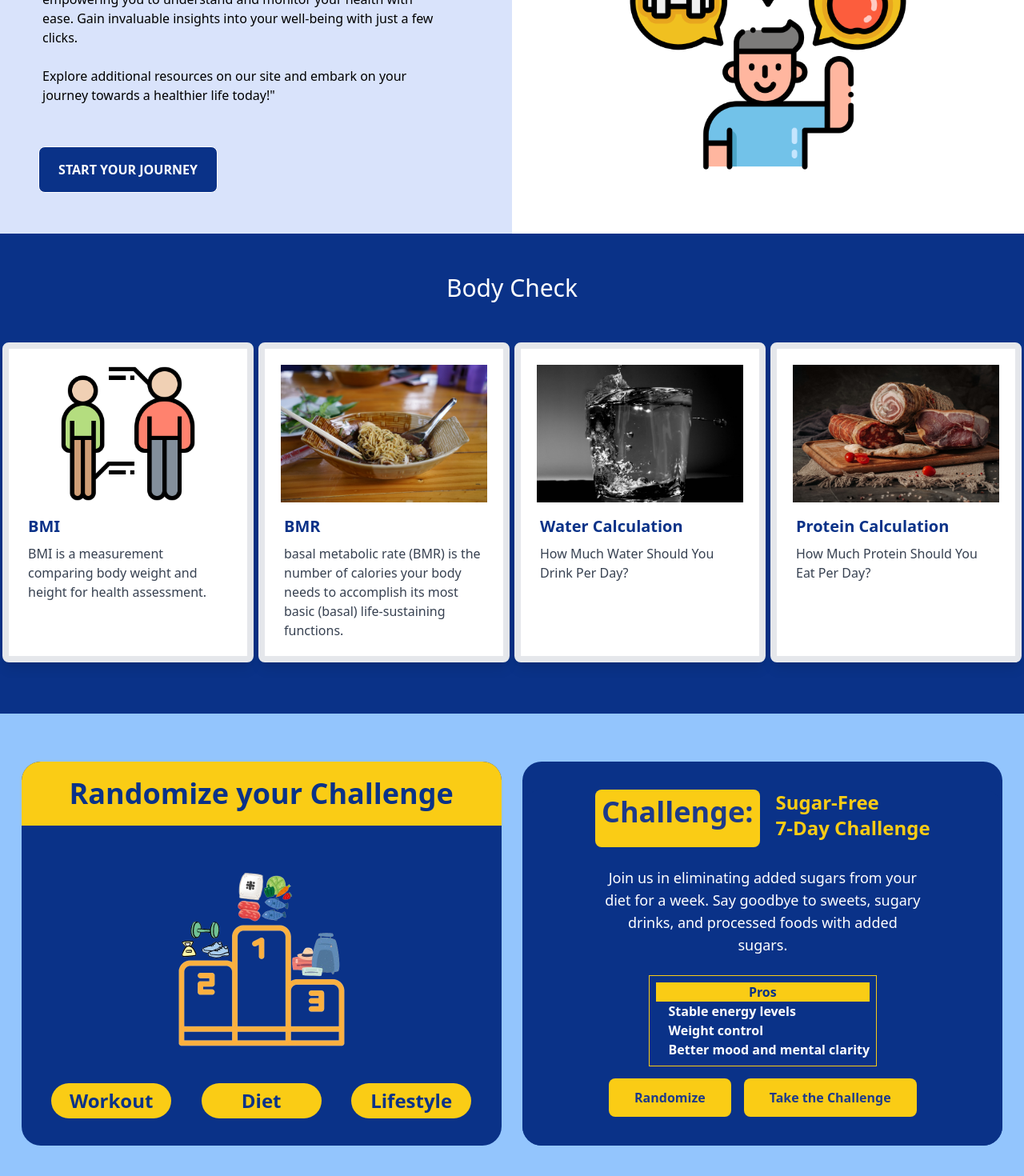
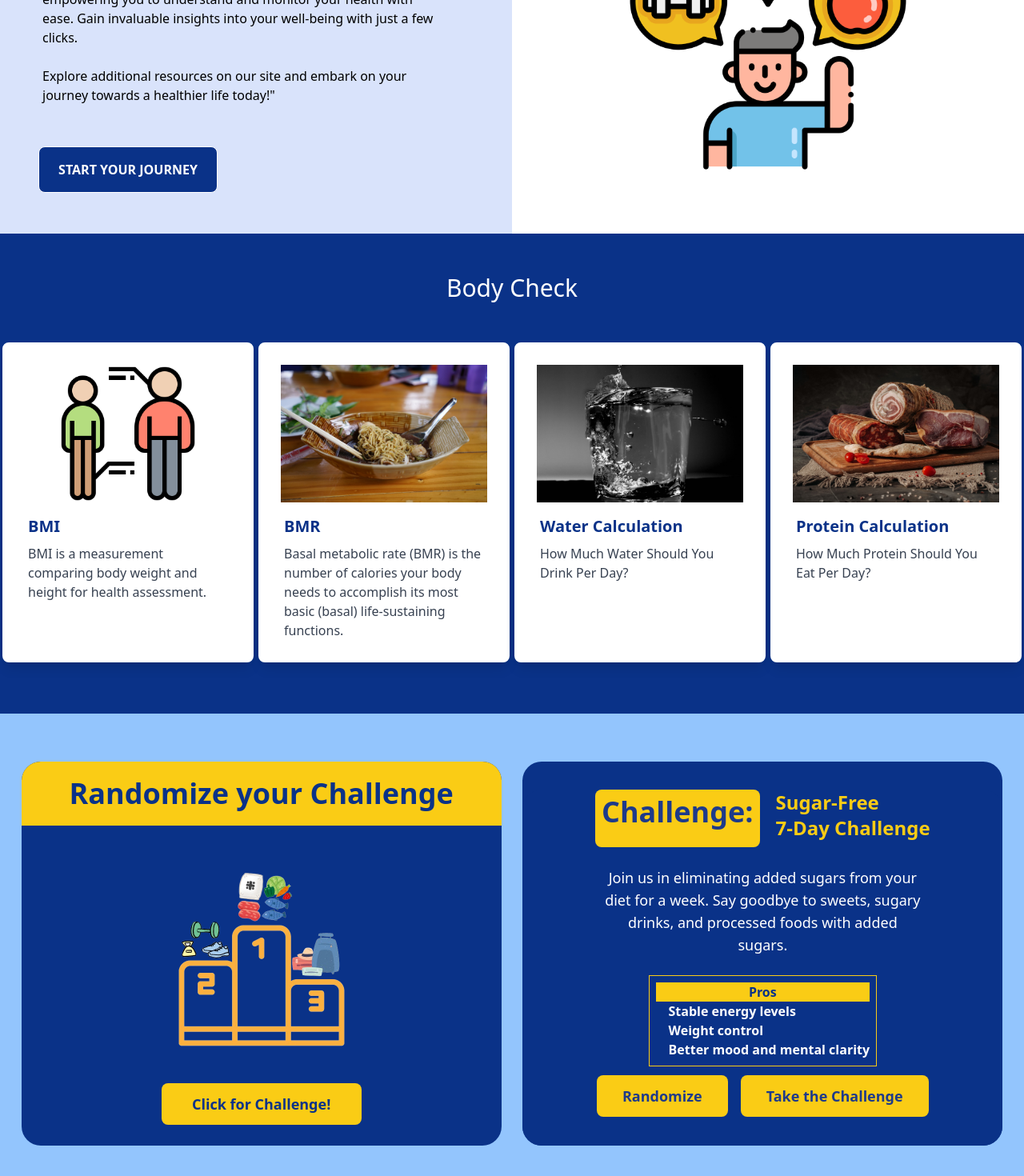
Before and after one commit to Ping1495/the-fit-firm-jorney, a React (Vite) app: page / in a window 1280 px wide. Shown: the part 296-1766 px from the top of the page at 80% size. Built offline with nearby package versions, Linux system fonts and the light colour scheme.

Commit message:
add:resposive card section

```diff
--- a/src/components/cardSection.jsx
+++ b/src/components/cardSection.jsx
@@ -6,25 +6,21 @@ import noodlePic from "/public/images/noodle.jpg";
 
 function CardSection() {
   return (
-    <>
-      <div className="h-[600px]  bg-[#0A3288] ">
-        <h1 className="text-white text-3xl py-[50px]  text-center">
-          Body Check
-        </h1>
-
-        <div className="flex flex-roe items-center justify-around ">
+    <div className="sm:h-[600px] h-[1900px] bg-[#0A3288]">
+      <h1 className="text-white text-3xl py-[50px] text-center">Body Check</h1>
+      <div className="flex flex-col sm:flex-row items-center justify-around">
         <Link
           to={`/bmi`}
-            class="h-[400px] max-w-sm mx-auto bg-white shadow-lg rounded-lg overflow-hidden border-8 borger-white"
+          className="h-[400px] max-w-sm mx-auto bg-white shadow-lg rounded-lg overflow-hidden border-8 border-white mb-4 sm:mb-0"
         >
           <img
             src={bmiPic}
             alt="Your Image"
-              class="w-full h-48 object-contain pt-5"
+            className="w-full h-48 object-contain pt-5"
           />
-            <div class="px-6 py-4">
-              <div class="font-bold text-xl mb-2 text-[#0A3288]">BMI</div>
-              <p class="text-gray-700 w-[250px]">
+          <div className="px-6 py-4">
+            <div className="font-bold text-xl mb-2 text-[#0A3288]">BMI</div>
+            <p className="text-gray-700 w-[250px]">
               BMI is a measurement comparing body weight and height for health
               assessment.
             </p>
@@ -33,17 +29,17 @@ function CardSection() {
 
         <Link
           to={`/bmr`}
-            class="h-[400px] max-w-sm mx-auto bg-white shadow-lg rounded-lg overflow-hidden border-8 borger-white"
+          className="h-[400px] max-w-sm mx-auto bg-white shadow-lg rounded-lg overflow-hidden border-8 border-white mb-4 sm:mb-0"
         >
           <img
             src={noodlePic}
             alt="Your Image"
-              class="w-full h-48 object-contain pt-5"
+            className="w-full h-48 object-contain pt-5"
           />
-            <div class="px-6 py-4">
-              <div class="font-bold text-xl mb-2 text-[#0A3288]">BMR</div>
-              <p class="text-gray-700 w-[250px]">
-                basal metabolic rate (BMR) is the number of calories your body
+          <div className="px-6 py-4">
+            <div className="font-bold text-xl mb-2 text-[#0A3288]">BMR</div>
+            <p className="text-gray-700 w-[250px]">
+              Basal metabolic rate (BMR) is the number of calories your body
               needs to accomplish its most basic (basal) life-sustaining
               functions.
             </p>
@@ -52,18 +48,18 @@ function CardSection() {
 
         <Link
           to={`/WaterCalculate`}
-            class="h-[400px] max-w-sm mx-auto bg-white shadow-lg rounded-lg overflow-hidden border-8 borger-white"
+          className="h-[400px] max-w-sm mx-auto bg-white shadow-lg rounded-lg overflow-hidden border-8 border-white mb-4 sm:mb-0"
         >
           <img
             src={waterPic}
             alt="Your Image"
-              class="w-full h-48 object-contain pt-5"
+            className="w-full h-48 object-contain pt-5"
           />
-            <div class="px-6 py-4">
-              <div class="font-bold text-xl mb-2 text-[#0A3288]">
+          <div className="px-6 py-4">
+            <div className="font-bold text-xl mb-2 text-[#0A3288]">
               Water Calculation
             </div>
-              <p class="text-gray-700 w-[250px]">
+            <p className="text-gray-700 w-[250px]">
               How Much Water Should You Drink Per Day?
             </p>
           </div>
@@ -71,25 +67,24 @@ function CardSection() {
 
         <Link
           to={`/ProtineCalculate`}
-            class="h-[400px] max-w-sm mx-auto bg-white shadow-lg rounded-lg overflow-hidden border-8 borger-white"
+          className="h-[400px] max-w-sm mx-auto bg-white shadow-lg rounded-lg overflow-hidden border-8 border-white"
         >
           <img
             src={meatPic}
             alt="Your Image"
-              class="w-full h-48 object-contain pt-5"
+            className="w-full h-48 object-contain pt-5"
           />
-            <div class="px-6 py-4">
-              <div class="font-bold text-xl mb-2 text-[#0A3288]">
+          <div className="px-6 py-4">
+            <div className="font-bold text-xl mb-2 text-[#0A3288]">
               Protein Calculation
             </div>
-              <p class="text-gray-700 w-[250px]">
+            <p className="text-gray-700 w-[250px]">
               How Much Protein Should You Eat Per Day?
             </p>
           </div>
         </Link>
       </div>
     </div>
-    </>
   );
 }
 
--- a/src/components/challengeSec.jsx
+++ b/src/components/challengeSec.jsx
@@ -27,14 +27,8 @@ function ChallengeSec() {
                 className="w-[250px] h-[250px] bg-[#0A3288] mb-9"
               />
               <div className="w-[600px] flex flex-row items-end  justify-evenly">
-                <button className="w-[150px] mb-[5px]  bg-yellow-400 text-[#0A3288] rounded-full px-1 py-1 font-semibold text-[24px] text-center">
-                  Workout
-                </button>
-                <button className="w-[150px] mb-[5px] bg-yellow-400 text-[#0A3288]   rounded-full px-1 py-1 font-semibold  text-[24px] text-center">
-                  Diet
-                </button>
-                <button className="w-[150px] mb-[5px] bg-yellow-400 text-[#0A3288]  rounded-full px-1 py-1 font-semibold  text-[24px] text-center">
-                  Lifestyle
+                <button className="w-[250px] mb-[5px] bg-yellow-400 text-[#0A3288]   rounded-lg px-8 py-3 font-bold  text-lg text-center">
+                  Click for Challenge!
                 </button>
               </div>
             </div>
@@ -80,10 +74,10 @@ function ChallengeSec() {
                 </div>
               </div>
               <div className="mb-9 flex justify-center w-full">
-                <button className="bg-yellow-400 text-blue-900 px-8 py-3 rounded-lg font-bold hover:bg-yellow-500 transition duration-300">
+                <button className="bg-yellow-400 text-blue-900 px-8 py-3 rounded-lg text-lg font-semibold  hover:bg-yellow-500 transition duration-300">
                   Randomize
                 </button>
-                <button className="bg-yellow-400 text-blue-900 px-8 py-3 rounded-lg font-bold hover:bg-yellow-500 transition duration-300 ml-4">
+                <button className="bg-yellow-400 text-blue-900 px-8 py-3 rounded-lg text-lg font-semibold  hover:bg-yellow-500 transition duration-300 ml-4">
                   Take the Challenge
                 </button>
               </div>
```
Lines whose indentation alone changed are shown as unchanged.
